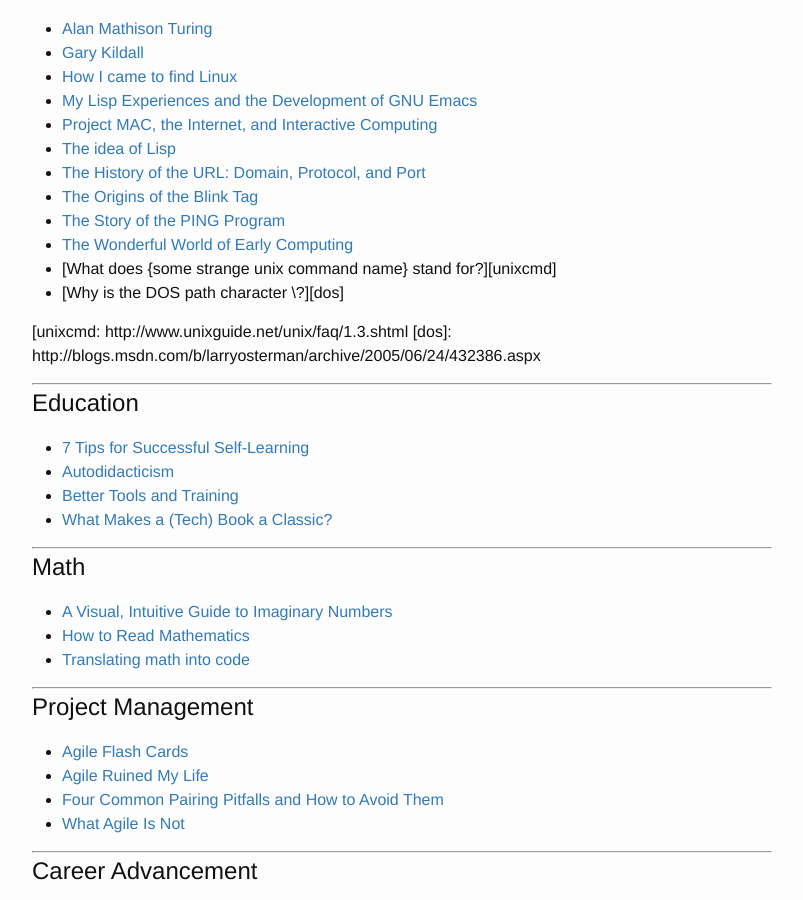
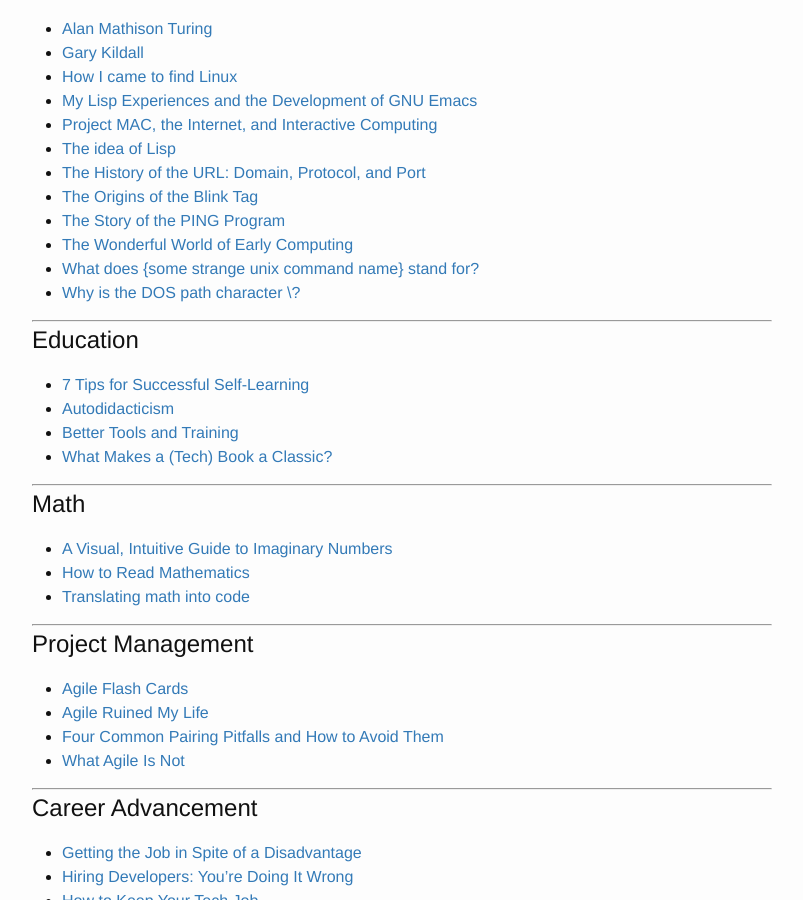
Before and after one commit to faif/blog, a Jekyll site: the page built from Posts.md, in a window 1280 px wide and 900 px high, scrolled down 1169 px. Shown: the whole window, without its empty margins (238-1041 px from the left). Built offline with Jekyll 4.4.1, drawn with Linux system fonts in a browser that asks for light colours.

Commit message:
Fix link bug

```diff
--- a/Posts.md
+++ b/Posts.md
@@ -106,7 +106,7 @@
 [blink]: http://www.montulli.org/theoriginofthe%3Cblink%3Etag
 [ping]: http://ftp.arl.mil/mike/ping.html
 [early]: http://www.neatorama.com/2008/01/25/the-wonderful-world-of-early-computing/
-[unixcmd: http://www.unixguide.net/unix/faq/1.3.shtml
+[unixcmd]: http://www.unixguide.net/unix/faq/1.3.shtml
 [dos]: http://blogs.msdn.com/b/larryosterman/archive/2005/06/24/432386.aspx
 
 ***
```
